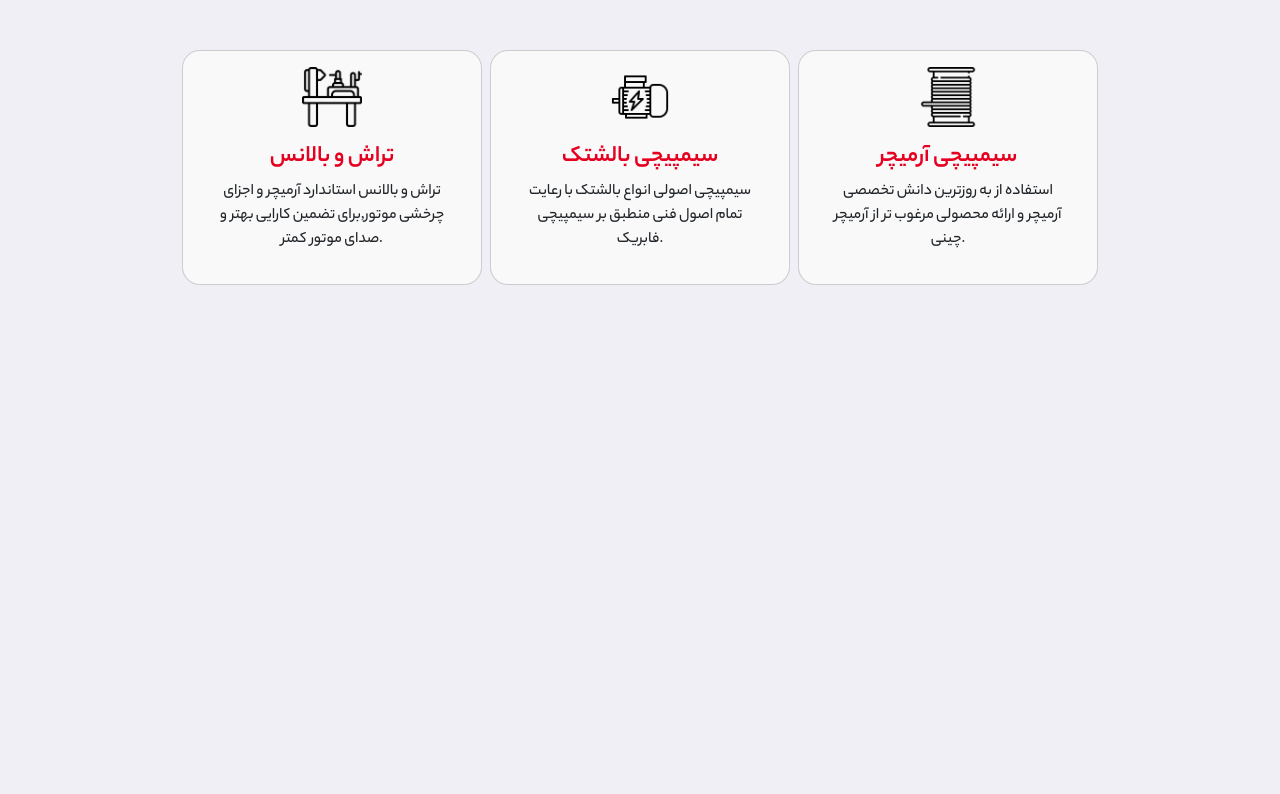
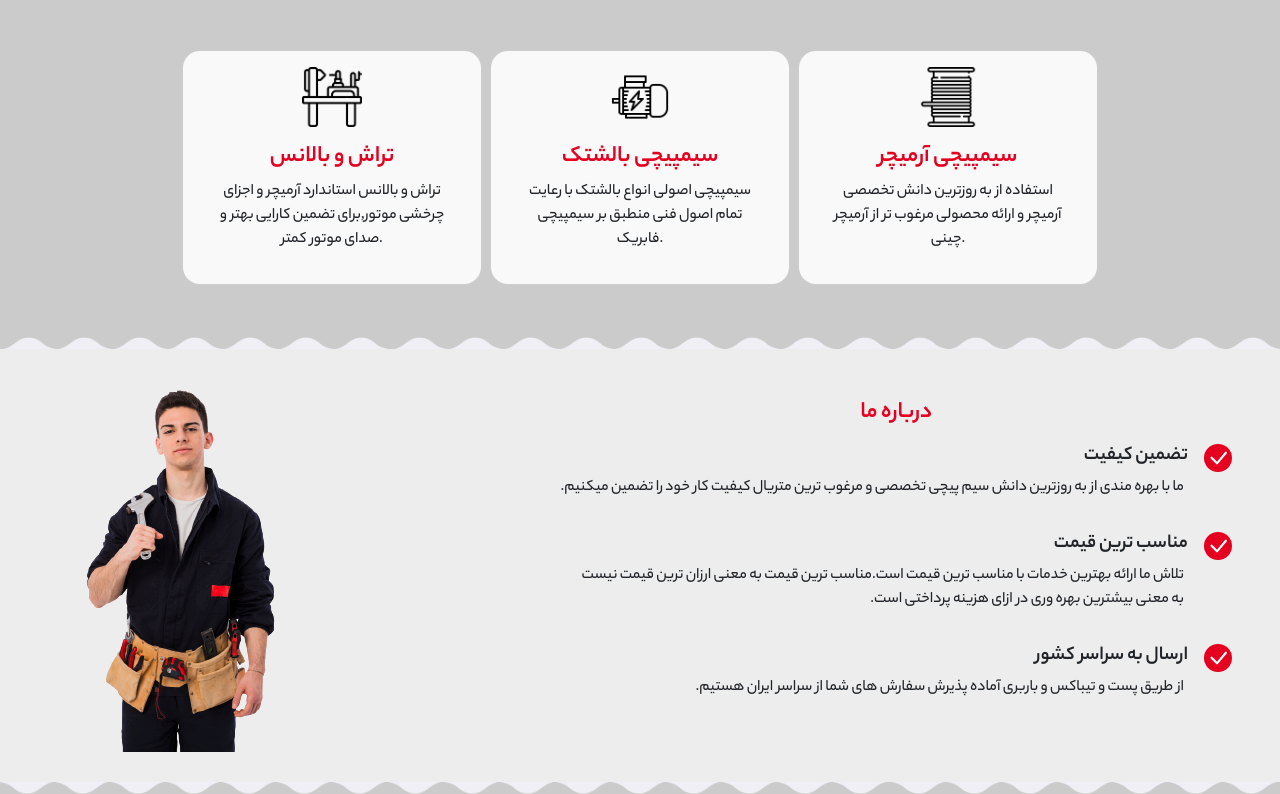
Before and after one commit to vajihe410/Armature-Winding-Website, a plain HTML site: page index.html in a window 1280 px wide. Shown: the part 802-1596 px from the top of the page. Before the commit the page ends 1139 px from the top, so only its background shows below. Drawn offline with nearby package versions, Linux system fonts and the light colour scheme.

Commit message:
about us created

```diff
--- a/index.html
+++ b/index.html
@@ -56,6 +56,46 @@
                     </div>
                 </div>
             </section>
+            <section class="aboutus d-flex flex-column">
+                <img class="wave"src="./assets/image/about_s4_wave.png" alt="">
+                <div class="option d-flex justify-content-between ">
+
+                    <div class="d-flex flex-column justify-content-center me-5">
+                        <p class="h4 text-center mb-3">درباره ما</p>
+                        <div class="mb-3">
+                            <div class="d-flex flex-row">
+                                <svg xmlns="http://www.w3.org/2000/svg" width="16" height="16" fill="currentColor" class="bi bi-check-lg" viewBox="0 0 16 16">
+                                    <path d="M12.736 3.97a.733.733 0 0 1 1.047 0c.286.289.29.756.01 1.05L7.88 12.01a.733.733 0 0 1-1.065.02L3.217 8.384a.757.757 0 0 1 0-1.06.733.733 0 0 1 1.047 0l3.052 3.093 5.4-6.425a.247.247 0 0 1 .02-.022Z"/>
+                                </svg>
+                                <p class="h5 me-3">تضمین کیفیت</p>
+                            </div>
+                            <p class="me-5">ما با بهره مندی از به روزترین دانش سیم پیچی تخصصی  و مرغوب ترین متریال کیفیت کار خود را تضمین میکنیم.</p>
+                        </div>
+                        <div class="mb-3">
+                            <div class="d-flex flex-row">
+                                <svg xmlns="http://www.w3.org/2000/svg" width="16" height="16" fill="currentColor" class="bi bi-check-lg" viewBox="0 0 16 16">
+                                    <path d="M12.736 3.97a.733.733 0 0 1 1.047 0c.286.289.29.756.01 1.05L7.88 12.01a.733.733 0 0 1-1.065.02L3.217 8.384a.757.757 0 0 1 0-1.06.733.733 0 0 1 1.047 0l3.052 3.093 5.4-6.425a.247.247 0 0 1 .02-.022Z"/>
+                                </svg>
+                                <p class="h5 me-3">مناسب ترین قیمت</p>
+                            </div>
+                            <p class="me-5">تلاش ما ارائه بهترین خدمات با مناسب ترین قیمت است.مناسب ترین قیمت به معنی ارزان ترین قیمت نیست<br> به معنی بیشترین بهره وری در ازای هزینه پرداختی است.</p>
+                        </div>
+                        <div class="mb-3">
+                            <div class="d-flex flex-row">
+                                <svg xmlns="http://www.w3.org/2000/svg" width="16" height="16" fill="currentColor" class="bi bi-check-lg" viewBox="0 0 16 16">
+                                    <path d="M12.736 3.97a.733.733 0 0 1 1.047 0c.286.289.29.756.01 1.05L7.88 12.01a.733.733 0 0 1-1.065.02L3.217 8.384a.757.757 0 0 1 0-1.06.733.733 0 0 1 1.047 0l3.052 3.093 5.4-6.425a.247.247 0 0 1 .02-.022Z"/>
+                                </svg>
+                                <p class="h5 me-3">ارسال به سراسر کشور</p>
+                            </div>
+                            <p class="me-5">از طریق پست و تیباکس و باربری آماده پذیرش سفارش های شما از سراسر ایران هستیم.</p>
+                        </div>
+                    </div>
+                    <div class="ms-5">
+                        <img src="./assets/image/2.png" alt="">
+                    </div>
+                </div>
+                <img class="wave"src="./assets/image/about_s4_wave.png" alt="">
+            </section>
         </main>
         <script src="https://cdn.jsdelivr.net/npm/bootstrap@5.3.0-alpha3/dist/js/bootstrap.bundle.min.js" integrity="sha384-ENjdO4Dr2bkBIFxQpeoTz1HIcje39Wm4jDKdf19U8gI4ddQ3GYNS7NTKfAdVQSZe" crossorigin="anonymous"></script>
         <script src="./script.js"></script>
--- a/style.css
+++ b/style.css
@@ -28,7 +28,7 @@
     src: url("./assets/font/YekanBakhMedium.woff") format("woff");
 }
 body{
-    background-color: var(--secondery4);
+    background-color: var(--secondery2);
 }
 header{
     height: 80px;
@@ -48,7 +48,7 @@ header{
 }
 .landing{
     height: calc(100vh - 80px);
-    background-image:linear-gradient(to top,var(--secondery2),var(--onPrimary),var(--secondery2)) ;
+    background-image:linear-gradient(to top,rgb(173, 173, 173),rgb(231, 231, 231)) ;
 }
 .landing div{
     margin-top: 150px;
@@ -87,3 +87,35 @@ header{
 .card-text{
     text-align: center;
 }
+.wave{
+    width: 100%;
+}
+.wave:first-child{
+    transform: rotate(180deg);
+}
+.option{
+    background-color: var(--secondery3);
+    padding: 30px 0;
+    direction: rtl;
+}
+/* .option p{
+    text-align: right;
+} */
+.h4{
+    font-family: "YekanBakhBoldz";
+    color: var(--primary);
+}
+.h5{
+    font-family: "YekanBakhBoldz";
+}
+
+.option svg{
+    background-color: var(--primary);
+    border-radius: 16px;
+    width: 24px;
+    height: 24px;
+    box-sizing: content-box;
+    padding: 2px;
+    fill: var(--white);
+    text-align: right;
+}
```
